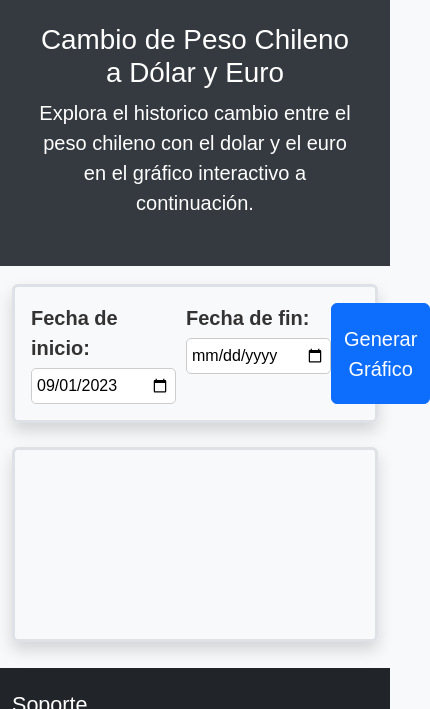
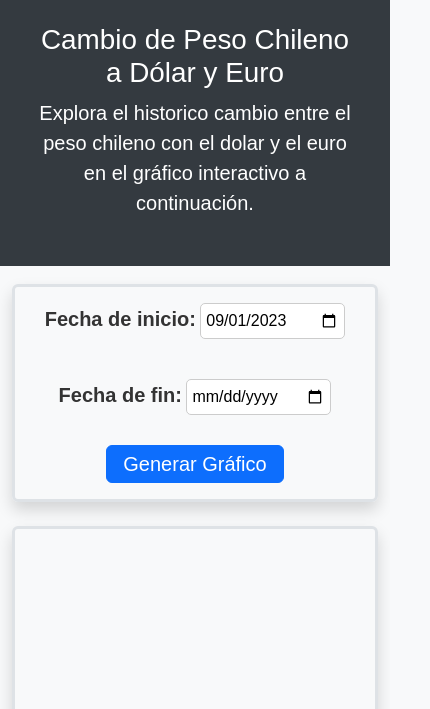
Before and after one commit to RichiFU/Proyecto-3-Dashboard-RFU, a website with bundled scripts: page index.html in a window 390 px wide. Shown: the part 135-844 px from the top of the page, 430 px wide, since content can reach past the window. Built offline with nearby package versions, Linux system fonts and the light colour scheme; no server answers.

Commit message:
correciones de responsive

```diff
--- a/Assets/css/style.css
+++ b/Assets/css/style.css
@@ -36,11 +36,12 @@ ul.list-unstyled li a:hover {
 .btn-gf {
     display: flex;
     justify-content: center;
+    align-items: center;
 }
 
 .label-fi-ft {
     display: flex;
-    gap: 10px;
+    gap: 40px;
 }
 
 .label-fi-ft label {
@@ -66,3 +67,31 @@ ul.list-unstyled li a:hover {
 .custom-label {
     font-size: 18px;
 }
+
+.chart-container {
+    width: 100%;
+    height: 80vh;
+}
+
+#generateChart {
+    padding: 0.2rem 1rem !important;
+}
+
+
+
+@media (max-width: 768px) {
+    .flex-md-row {
+        flex-direction: column;
+    }
+
+    .btn-gf {
+        margin-top: 9%;
+    }
+
+    .label-fi-ft {
+        display: flex;
+        flex-direction: column;
+        align-items: center;
+    }
+
+}
--- a/Assets/js/app.js
+++ b/Assets/js/app.js
@@ -119,6 +119,9 @@ function createChart() {
             ],
         },
         options: {
+            responsive: true, // Habilita la opción de gráfico responsive
+            maintainAspectRatio: false,
+            // ...
             layout: {
                 padding: 20,
             },
--- a/index.html
+++ b/index.html
@@ -57,7 +57,7 @@
         </div>
         <!-- Contenedor para buscador por fechas -->
         <div class="container mt-3 my-3 " id="grafico">
-            <div class="custom-label-botton border border-3 rounded p-3 shadow">
+            <div class="custom-label-botton border border-3 rounded p-3 shadow flex-md-row">
                 <div class="label-fi-ft">
                     <div>
                         <label for="startDate">Fecha de inicio:</label>
```
